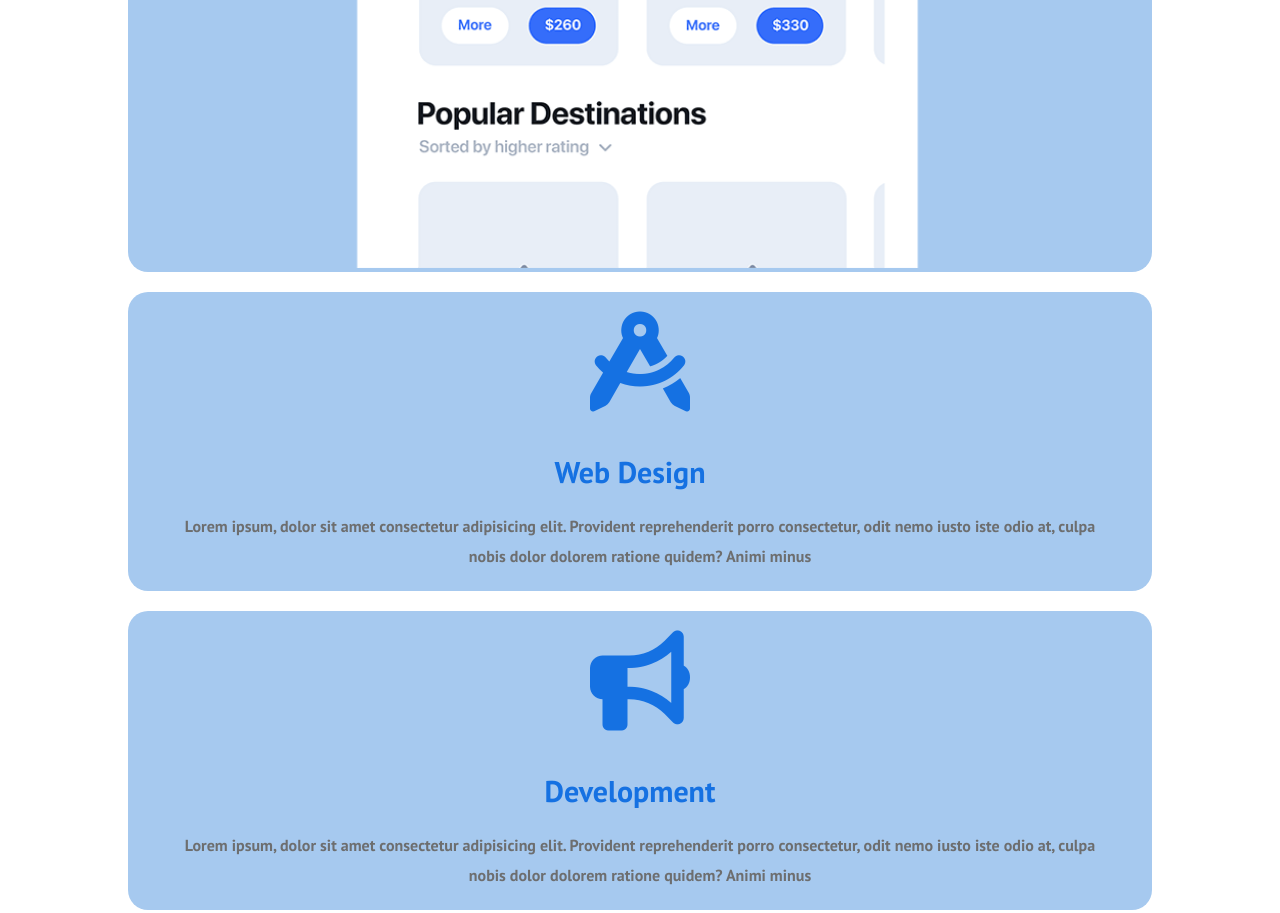
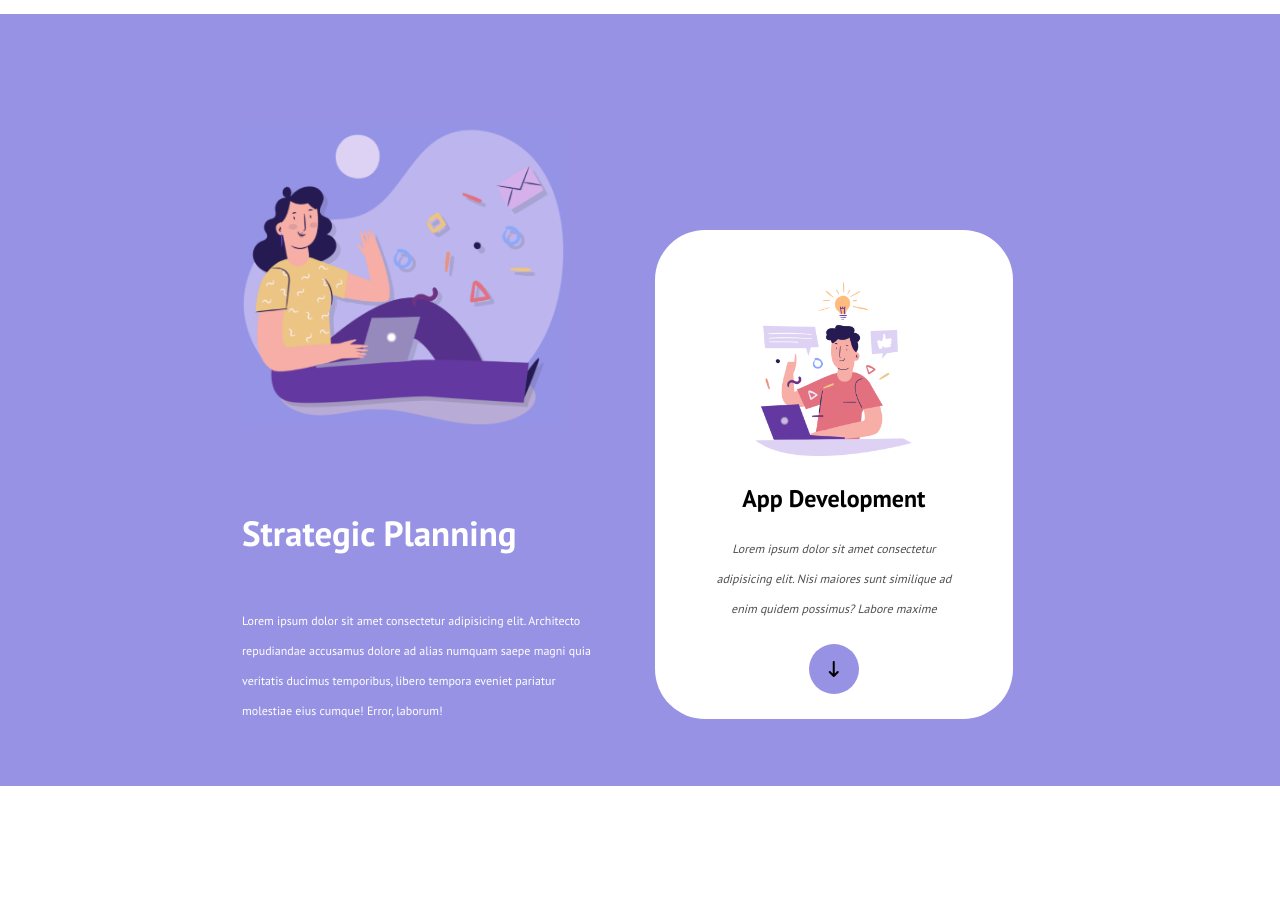
Before and after one commit to jeremy-mazzocco/htmlcss-responsive-layout, a plain HTML site: page index.html in a window 1280 px wide. Shown: the part 940-1853 px from the top of the page. After the commit the page ends 1726 px from the top, so only its background shows below. Drawn offline with Linux system fonts and the light colour scheme.

Commit message:
add section 2

```diff
--- a/index.html
+++ b/index.html
@@ -56,24 +56,37 @@
         <section class="container demo">
             <!-- 1 -->
             <div class="container acc1">
+                <div class="acc1-left">
                     <h2>
                         Get a demo application
                     </h2>
                     <p>
                         Lorem ipsum dolor, sit amet consectetur adipisicing elit. Dolore enim incidunt quia aliquid
                         natus
-                    soluta sequi ab doloribus assumenda cumque quasi iure provident reprehenderit iusto delectus,
-
                     </p>
                     <button>
                         <i class="fa-brands fa-apple"></i>
                         App Store
                     </button>
-                <div>
+                </div>
+                <div class="acc1-right">
+                    <div class="acc1-img">
                         <img src="img/phone.png" alt="alt">
                     </div>
                 </div>
+            </div>
             <!-- 2 -->
+            <div class="container acc2">
+                <i class="fa-solid fa-code"></i>
+                <h2>
+                    Clean Code
+                </h2>
+                <p>
+                    Lorem ipsum, dolor sit amet consectetur adipisicing elit. Provident reprehenderit porro consectetur,
+                    odit nemo iusto iste odio at, culpa nobis dolor dolorem ratione quidem? Animi minus
+                </p>
+            </div>
+            <!-- 3 -->
             <div class="container acc">
                 <i class="fa-solid fa-compass-drafting"></i>
                 <h2>
@@ -84,7 +97,7 @@
                     odit nemo iusto iste odio at, culpa nobis dolor dolorem ratione quidem? Animi minus
                 </p>
             </div>
-            <!-- 3 -->
+            <!-- 4 -->
             <div class="container acc">
                 <i class="fa-solid fa-bullhorn"></i>
                 <h2>
@@ -95,7 +108,7 @@
                     odit nemo iusto iste odio at, culpa nobis dolor dolorem ratione quidem? Animi minus
                 </p>
             </div>
-            <!-- 4 -->
+            <!-- 5 -->
             <div class="container acc">
                 <i class="fa-solid fa-bullhorn"></i>
                 <h2>
@@ -103,10 +116,43 @@
                 </h2>
                 <p>
                     Lorem ipsum dolor sit amet, consectetur adipisicing elit. Magni ipsa doloremque atque commodi earum
-                    maxime non autem aperiam aliquam. Temporibus, laudantium molestias. In laborum eveniet sapiente
-                    delectus eos iste perferendis?
+                    maxime non autem aperiam aliquam. Temporibus, laudantium molestias.
                 </p>
 
+            </div>
+        </section>
+
+        <!-- Section 2 - Strategic Planning -->
+        <section class="bc-violet">
+            <div class="container strategic">
+                <div class="strategic-left">
+                    <div class="img">
+                        <img src="img/planning1.png" alt="alt">
+                    </div>
+                    <h2>
+                        Strategic Planning
+                    </h2>
+                    <p>
+                        Lorem ipsum dolor sit amet consectetur adipisicing elit. Architecto repudiandae accusamus dolore
+                        ad
+                        alias numquam saepe magni quia veritatis ducimus temporibus, libero tempora eveniet pariatur
+                        molestiae eius cumque! Error, laborum!
+                    </p>
+                </div>
+                <div class="strategic-right">
+                    <div class="img">
+                        <img src="img/planning2.png" alt="alt">
+                    </div>
+                    <h2>
+                        App Development
+                    </h2>
+                    <p>
+                        Lorem ipsum dolor sit amet consectetur adipisicing elit. Nisi maiores sunt similique ad enim
+                        quidem
+                        possimus? Labore maxime
+                    </p>
+                    <i class="fa-solid fa-arrow-down-long"></i>
+                </div>
             </div>
         </section>
 
--- a/style.css
+++ b/style.css
@@ -14,14 +14,23 @@ body {
 
 
 /************************************************
-    UTILITIES - - COMMON CLASSES
+    UTILITIES --- COMMON CLASSES
  ************************************************/
 
 .container {
     margin: 0 auto;
     width: 80%;
     max-width: 1280px;
+}
 
+.bc-violet {
+    background-color: rgb(151, 146, 228);
+    color: white;
+    padding-bottom: 70px;
+}
+
+.container img {
+    max-width: 100%;
 }
 
 .row {
@@ -40,7 +49,7 @@ body {
 header {
     height: 80px;
     width: 100%;
-    background-color: lightseagreen;
+    background-color: rgb(0, 132, 253);
     color: white;
     font-size: 2em;
     position: fixed;
@@ -56,10 +65,14 @@ header {
 
 }
 
+
+
+
 /* SECTION 1 - Get a demo */
 
 .demo {
     padding-top: 130px;
+    padding-bottom: 80px;
 }
 
 .demo>div {
@@ -69,7 +82,7 @@ header {
 }
 
 .demo h2 {
-    color: rgb(21, 113, 226);
+    color: rgb(0, 132, 253);
     padding-top: 40px;
     padding-right: 20px;
     font-size: 30px;
@@ -93,22 +106,28 @@ header {
     margin: 20px;
     color: white;
     border: none;
-    background-color: rgb(21, 113, 226);
+    background-color: rgb(0, 132, 253);
     border-radius: 20px;
     font-size: 17px;
     font-weight: bold;
 }
 
 .acc,
-.acc1 {
+.acc1,
+.acc2 {
     margin-top: 20px;
     width: 100%;
-
 }
 
 .acc>i {
     font-size: 100px;
-    color: rgb(21, 113, 226);
+    color: rgb(0, 132, 253);
+    padding-top: 20px;
+}
+
+.acc2>i {
+    font-size: 100px;
+    color: rgb(0, 132, 253);
     padding-top: 20px;
 }
 
@@ -116,6 +135,60 @@ header {
     text-align: center;
 }
 
+.acc1-left,
+.acc1-right {
+    display: inline-block;
+    width: 48%;
+}
+
+
+
+
+/* SECTION 2 - Strategic Plannig */
+
+.strategic-left {
+    padding-top: 50px;
+}
+
+.strategic-left>h2 {
+    padding: 50px 0px;
+    font-size: 35px;
+}
+
+.strategic-left>p {
+    line-height: 30px;
+    padding-bottom: 50px;
+}
+
+
+.strategic-right {
+    padding-top: 50px;
+    background-color: white;
+    border-radius: 50px;
+    text-align: center;
+    color: black;
+}
+
+.strategic-right>h2 {
+    padding: 20px 0px;
+}
+
+.strategic-right>p {
+    line-height: 30px;
+    font-size: 20px;
+    color: rgb(80, 79, 79);
+    padding: 10px;
+    font-style: italic;
+}
+
+.strategic-right>i {
+    width: 50px;
+    height: 50px;
+    line-height: 50px;
+    background-color: rgb(151, 146, 228);
+    border-radius: 50px;
+    margin-bottom: 25px;
+}
 
 /************************************************
      RESPONSIVE
@@ -124,17 +197,73 @@ header {
 
 /* Media Query TABLET */
 @media all and (min-width: 481px) {
-    .demo {}
+
+    /* Section - 1 */
+    .container {
+        width: 90%;
+    }
+
+    .demo {
+        display: flex;
+        flex-wrap: wrap;
+    }
+
+    .demo h2 {
+        font-size: 25px;
+    }
+
+    .acc1 {
+        width: 63%;
+    }
+
+    .acc2,
+    .acc {
+        width: 32%;
+    }
+
+    .acc>i,
+    .acc2>i {
+        font-size: 70px;
+    }
+
+    .acc1 button,
+    .acc1 img {
+        position: relative;
+        right: 50px;
+        top: 5px;
+    }
+
+    /* Section - 2 */
+
+    .strategic-left>p {
+        font-size: 12px;
+    }
+
+    .strategic-right>p {
+        font-size: 12px;
+        padding: 0px 50px;
+    }
+
+    .strategic-right>i {
+        margin-top: 20px;
+    }
+
+
+
+
+
+
 }
+
 
 
 
 
 /* Media Query DESKTOP */
 
-@media all and (min-width: 769px) {
+@media all and (min-width: 768px) {
 
-
+    /* nav */
     #hamburger {
         display: none;
     }
@@ -149,8 +278,72 @@ header {
     }
 
     #nav-desktop>button {
-        border-radius: 9%;
+        border-radius: 20px;
         border: none;
-        padding: 4px 7px;
+        padding: 7px 20px;
     }
+
+    /* Section - 1 */
+    .container {
+        width: 90%;
+    }
+
+    .demo {
+        display: flex;
+        flex-wrap: wrap;
+    }
+
+    .acc1 {
+        width: 63%;
+    }
+
+    .acc2,
+    .acc {
+        width: 32%;
+    }
+
+    .acc1 button,
+    .acc1 img {
+        position: static;
+    }
+
+
+    /* Section - 2 */
+    .strategic {
+        width: 70%;
+        margin: auto;
+    }
+
+    .strategic-left,
+    .strategic-right {
+        display: inline-block;
+        width: 40%;
+    }
+
+    .strategic-left {
+        position: relative;
+        left: 50px;
+        top: 60px;
+    }
+
+    .strategic-left img {
+        width: 90%;
+        padding-bottom: 30px;
+    }
+
+    .strategic-right {
+        position: relative;
+        left: 100px;
+        top: 20px;
+    }
+
+    .strategic-right img {
+        width: 50%;
+    }
+
+
+
+
+
+
 }
```
Lines whose indentation alone changed are shown as unchanged.
